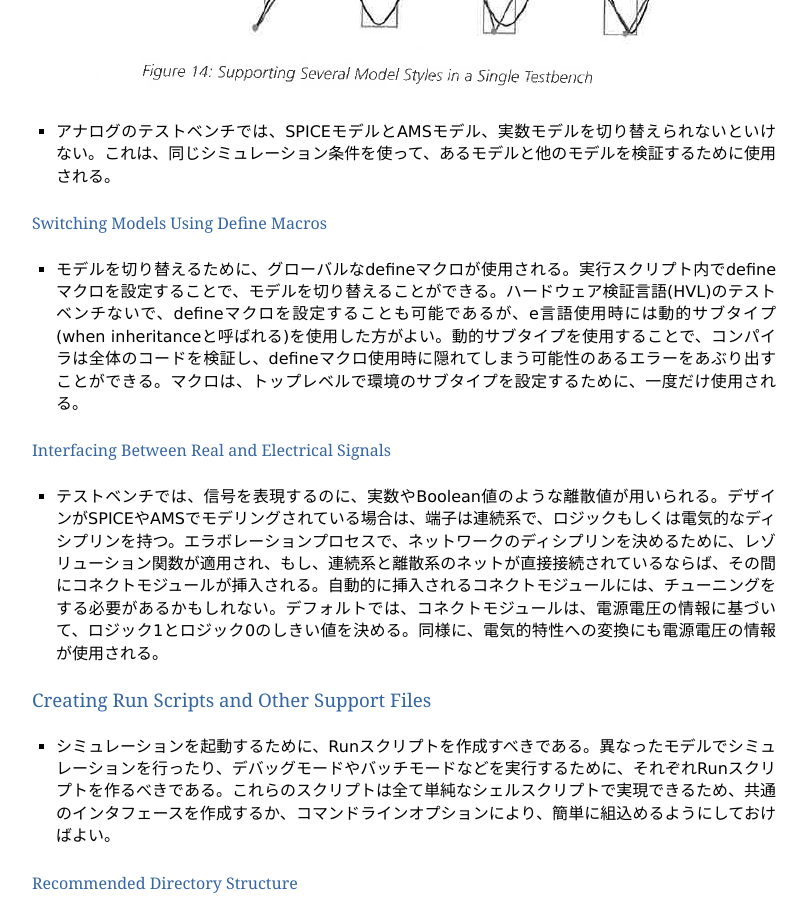
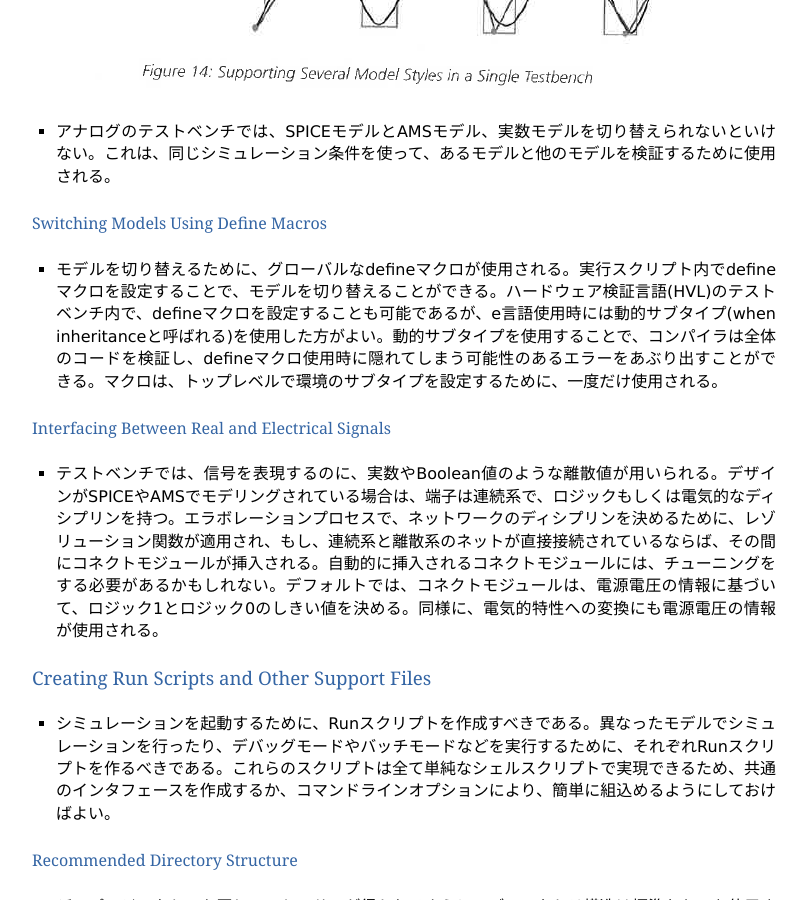
Before and after one commit to mizutomo/MSMG, a Sphinx documentation site: the page built from source/Ch4_Mixed-Signal_Verification_Methodology.rst, in a window 1280 px wide and 900 px high, scrolled down 51425 px. Shown: the whole window, without its empty margins (48-855 px from the left). Built offline with Sphinx 7.4.7, drawn with Linux system fonts in a browser that asks for light colours; some of the changed text lies outside the part shown.

Commit message:
UVM-MS(誤字を修正)

```diff
--- a/source/Ch4_Mixed-Signal_Verification_Methodology.rst
+++ b/source/Ch4_Mixed-Signal_Verification_Methodology.rst
@@ -1443,7 +1443,7 @@ System-Level Parameters and Timing
 Switching Models Using Define Macros
 ^^^^^^^^^^^^^^^^^^^^^^^^^^^^^^^^^^^^^^^^^^^^^^^^^^
 
-* モデルを切り替えるために、グローバルなdefineマクロが使用される。実行スクリプト内でdefineマクロを設定することで、モデルを切り替えることができる。ハードウェア検証言語(HVL)のテストベンチないで、defineマクロを設定することも可能であるが、e言語使用時には動的サブタイプ(when inheritanceと呼ばれる)を使用した方がよい。動的サブタイプを使用することで、コンパイラは全体のコードを検証し、defineマクロ使用時に隠れてしまう可能性のあるエラーをあぶり出すことができる。マクロは、トップレベルで環境のサブタイプを設定するために、一度だけ使用される。
+* モデルを切り替えるために、グローバルなdefineマクロが使用される。実行スクリプト内でdefineマクロを設定することで、モデルを切り替えることができる。ハードウェア検証言語(HVL)のテストベンチ内で、defineマクロを設定することも可能であるが、e言語使用時には動的サブタイプ(when inheritanceと呼ばれる)を使用した方がよい。動的サブタイプを使用することで、コンパイラは全体のコードを検証し、defineマクロ使用時に隠れてしまう可能性のあるエラーをあぶり出すことができる。マクロは、トップレベルで環境のサブタイプを設定するために、一度だけ使用される。
 
 Interfacing Between Real and Electrical Signals
 ^^^^^^^^^^^^^^^^^^^^^^^^^^^^^^^^^^^^^^^^^^^^^^^^^^
```
Also changed, not shown: other parts of source/Ch4_Mixed-Signal_Verification_Methodology.rst (+2 -2 lines).
